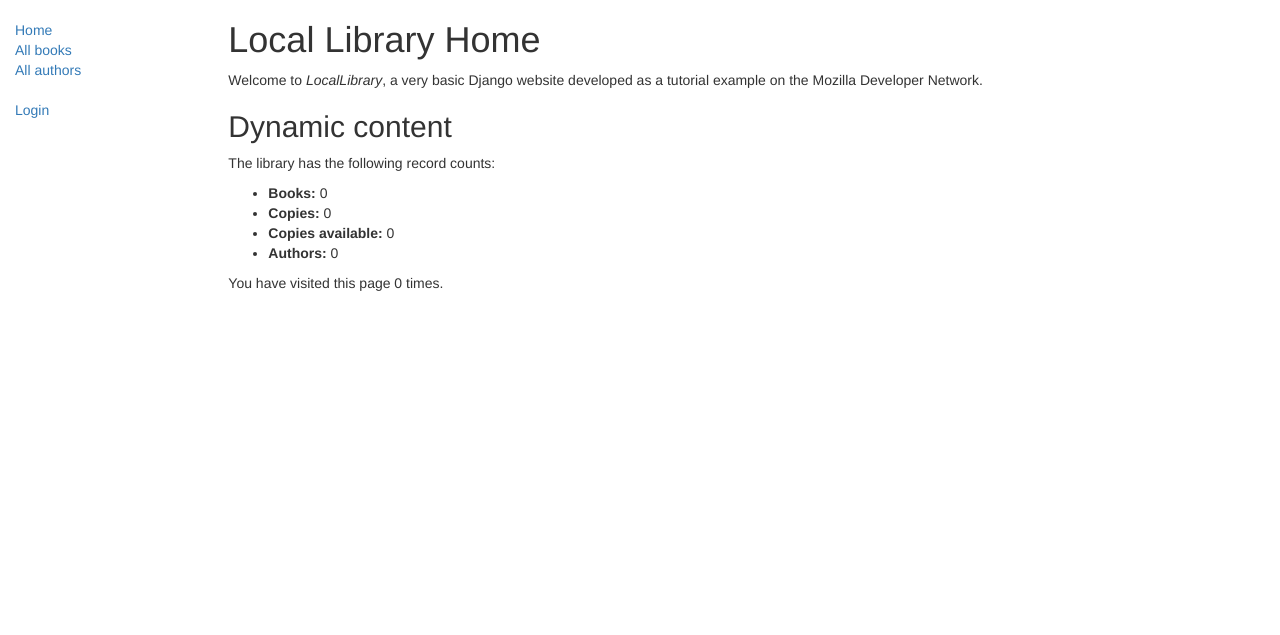
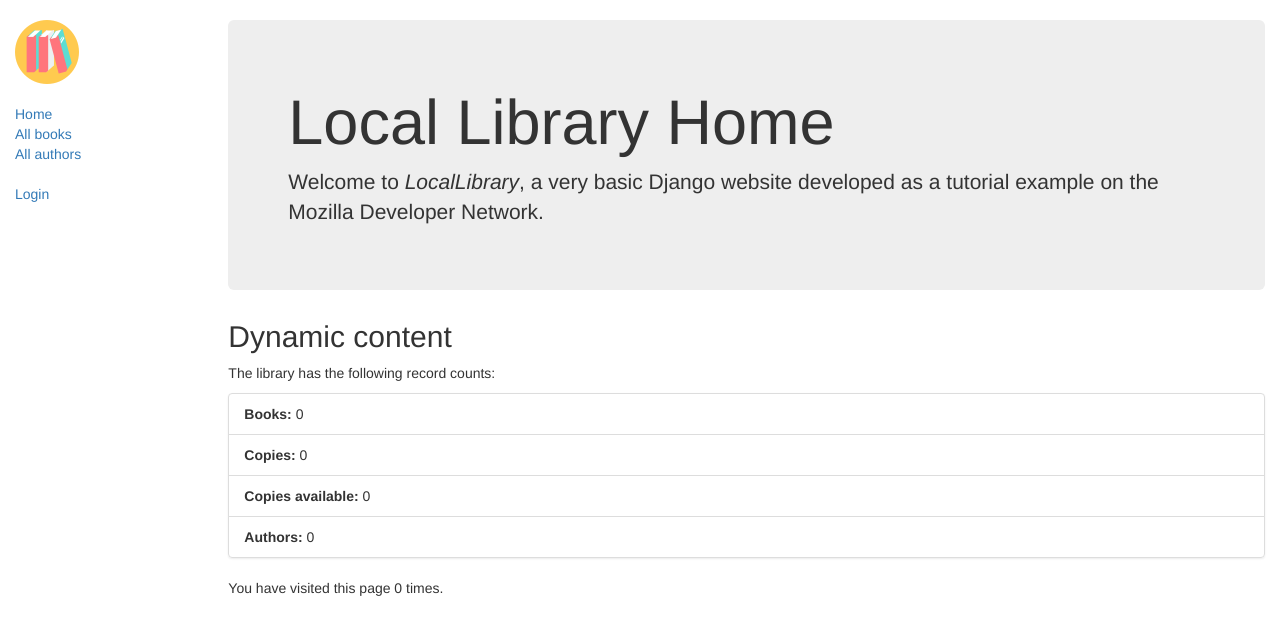
Before and after one commit to vitoloper/locallibrary, a Django app: page /catalog/ in a window 1280 px wide. Shown: the top 635 px of the page. Run offline with Django 3.2, Linux system fonts and the light colour scheme; data that the repository does not hold is empty; some libraries are stand-ins or nearby versions.

Commit message:
Style changes

```diff
--- a/catalog/static/css/styles.css
+++ b/catalog/static/css/styles.css
@@ -3,3 +3,11 @@
     padding: 0;
     list-style: none;
 }
+
+.jumbotron {
+    margin-top: 20px;
+}
+
+#home-logo {
+    margin-top: 20px;
+}
--- a/catalog/templates/base_generic.html
+++ b/catalog/templates/base_generic.html
@@ -6,6 +6,8 @@
   <meta charset="utf-8">
   <meta name="viewport" content="width=device-width, initial-scale=1">
   <link rel="stylesheet" href="https://maxcdn.bootstrapcdn.com/bootstrap/3.3.7/css/bootstrap.min.css">
+  <!-- Optional theme -->
+  <link rel="stylesheet" href="https://maxcdn.bootstrapcdn.com/bootstrap/3.3.7/css/bootstrap-theme.min.css">
   <script src="https://ajax.googleapis.com/ajax/libs/jquery/1.12.4/jquery.min.js"></script>
   <script src="https://maxcdn.bootstrapcdn.com/bootstrap/3.3.7/js/bootstrap.min.js"></script>
 
@@ -21,6 +23,8 @@
     <div class="row">
       <div class="col-sm-2">
       {% block sidebar %}
+          <img id="home-logo" height="64" width="64" src="{% static 'images/library.png' %}">
+
           <ul class="sidebar-nav">
               <li><a href="{% url 'index' %}">Home</a></li>
               <li><a href="{% url 'books' %}">All books</a></li>
--- a/catalog/templates/catalog/author_list.html
+++ b/catalog/templates/catalog/author_list.html
@@ -4,10 +4,10 @@
     <h1>Author List</h1>
 
     {% if author_list %}
-    <ul>
+    <ul class="list-group">
 
       {% for author in author_list %}
-      <li>
+      <li class="list-group-item">
         <a href="{{ author.get_absolute_url }}">{{ author.first_name }} {{ author.last_name }}</a>
       </li>
       {% endfor %}
--- a/catalog/templates/catalog/book_list.html
+++ b/catalog/templates/catalog/book_list.html
@@ -4,10 +4,10 @@
     <h1>Book List</h1>
 
     {% if book_list %}
-    <ul>
+    <ul class="list-group">
 
       {% for book in book_list %}
-      <li>
+      <li class="list-group-item">
         <a href="{{ book.get_absolute_url }}">{{ book.title }}</a> ({{book.author}})
       </li>
       {% endfor %}
--- a/catalog/templates/index.html
+++ b/catalog/templates/index.html
@@ -1,18 +1,20 @@
 {% extends "base_generic.html" %}
 
 {% block content %}
-<h1>Local Library Home</h1>
+<div class="jumbotron">
+  <h1>Local Library Home</h1>
+  <p>Welcome to <em>LocalLibrary</em>, a very basic Django website developed as a tutorial example on the Mozilla Developer Network.</p>
+</div>
 
-  <p>Welcome to <em>LocalLibrary</em>, a very basic Django website developed as a tutorial example on the Mozilla Developer Network.</p>
 
 <h2>Dynamic content</h2>
 
   <p>The library has the following record counts:</p>
-  <ul>
-    <li><strong>Books:</strong> {{ num_books }}</li>
-    <li><strong>Copies:</strong> {{ num_instances }}</li>
-    <li><strong>Copies available:</strong> {{ num_instances_available }}</li>
-    <li><strong>Authors:</strong> {{ num_authors }}</li>
+  <ul class="list-group">
+    <li class="list-group-item"><strong>Books:</strong> {{ num_books }}</li>
+    <li class="list-group-item"><strong>Copies:</strong> {{ num_instances }}</li>
+    <li class="list-group-item"><strong>Copies available:</strong> {{ num_instances_available }}</li>
+    <li class="list-group-item"><strong>Authors:</strong> {{ num_authors }}</li>
   </ul>
 
 <p>You have visited this page {{ num_visits }}{% if num_visits == 1 %} time{% else %} times{% endif %}.</p>
```
Also changed, not shown: catalog/static/images/library.png (added).
